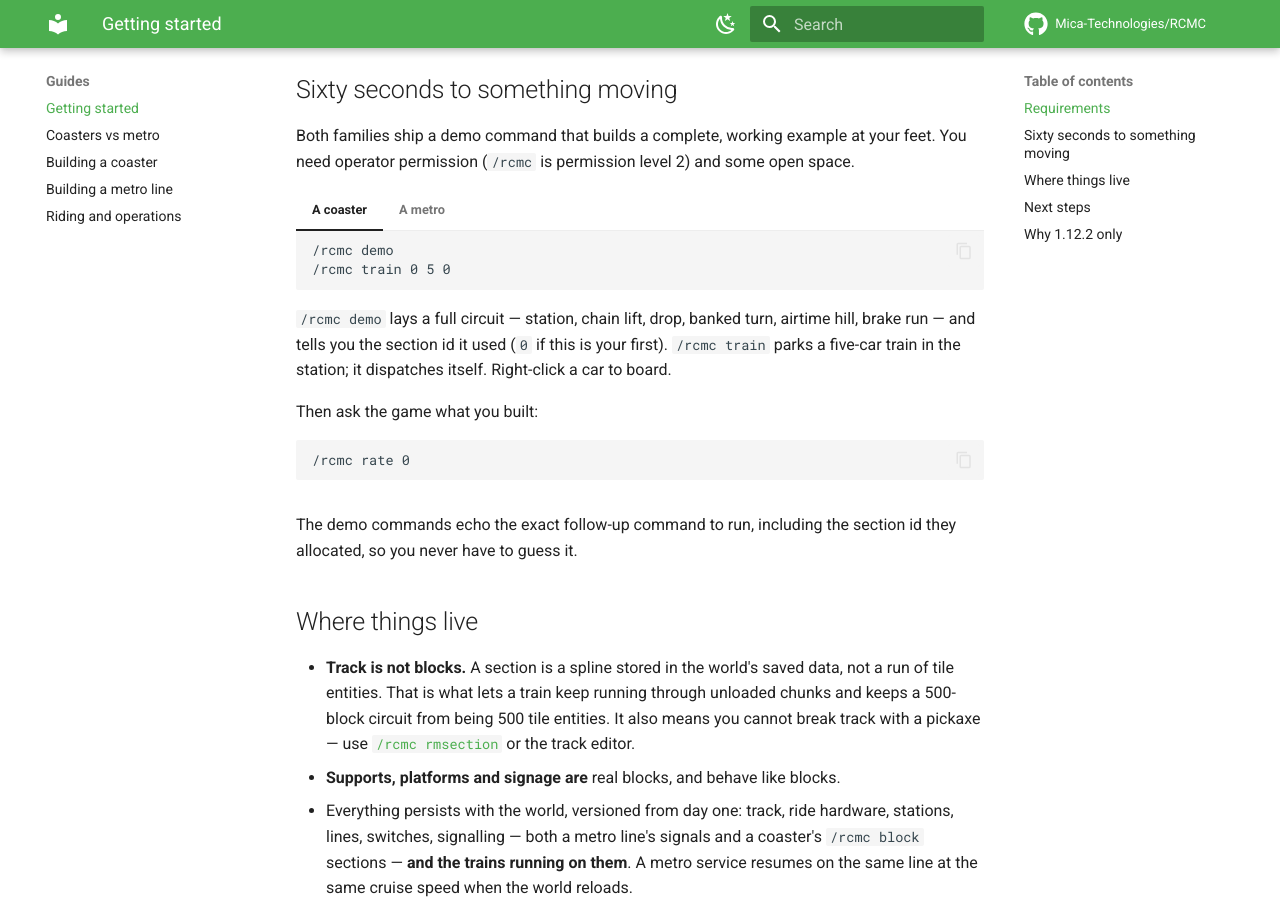
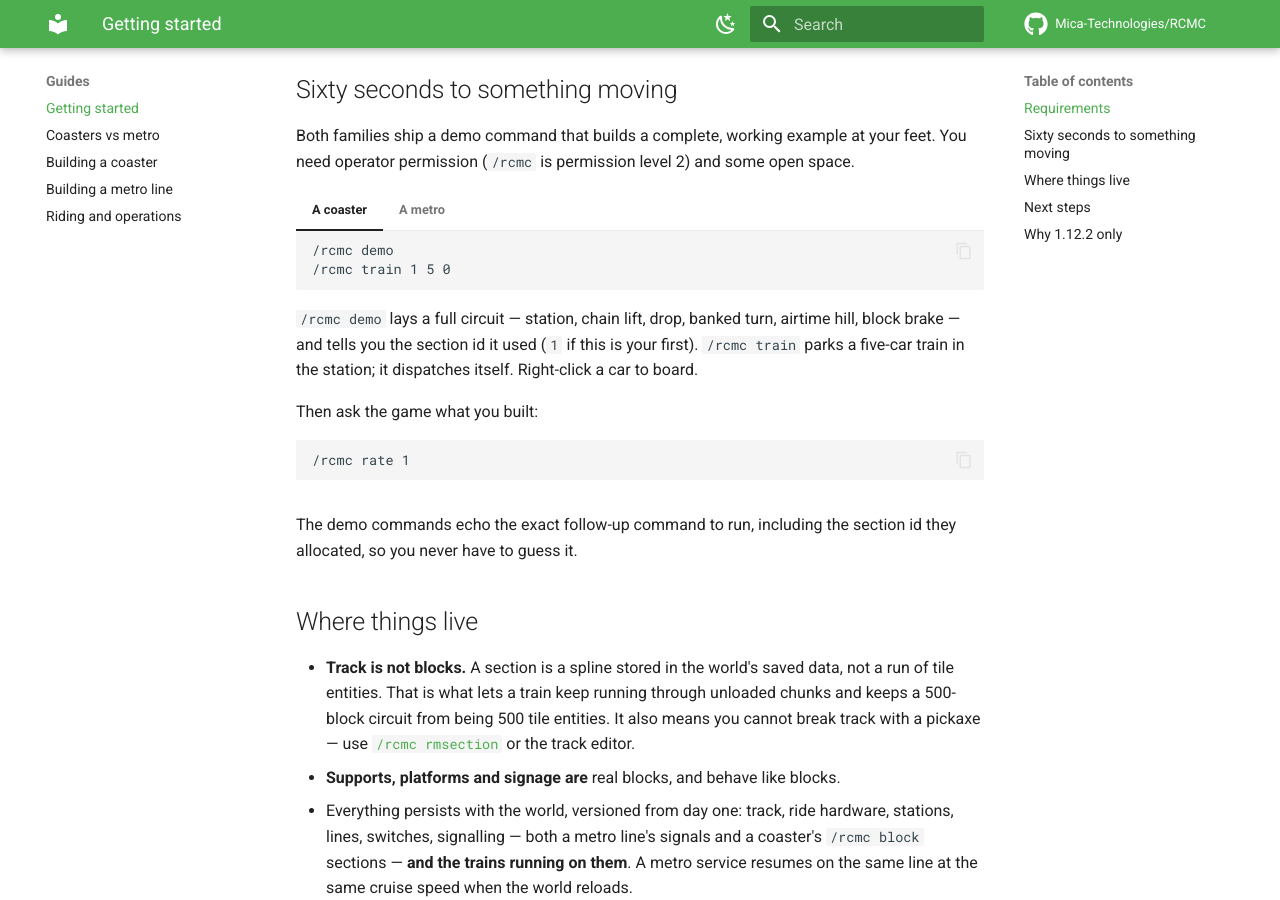
Before and after one commit to Mica-Technologies/RCMC, an MkDocs documentation site: the page built from docs/guide/getting-started.md, in a window 1280 px wide and 900 px high, scrolled down 835 px. Built offline with MkDocs 1.6.1 and Material for MkDocs 9.7.7, drawn with Linux system fonts in a browser that asks for light colours; comment, search, counter and statistics services are not loaded.

Commit message:
Correct the docs where they disagreed with the code
Section and train ids start at 1, not 0, so every recipe using 0 failed
on a new world. The two-trains recipe spawned both trains in the
station at once; it now lays auto blocks and adds the second train
from the operator panel. The usage line gains transfer and ride, tab
completion is described as it is, the demo ends in a block brake, V
also picks turnback, G on the track tool opens the picker, a transit
tool row stray outside its table is back in it, and a door-override
note that contradicted shape-based platform detection is gone.

Co-Authored-By: Claude Opus 5.5 (1M context) <noreply@anthropic.com>

````diff
--- a/docs/guide/getting-started.md
+++ b/docs/guide/getting-started.md
@@ -37,25 +37,25 @@ operator permission (`/rcmc` is permission level 2) and some open space.
 
     ```
     /rcmc demo
-    /rcmc train 0 5 0
+    /rcmc train 1 5 0
     ```
 
     `/rcmc demo` lays a full circuit — station, chain lift, drop, banked turn, airtime hill,
-    brake run — and tells you the section id it used (`0` if this is your first). `/rcmc train`
+    block brake — and tells you the section id it used (`1` if this is your first). `/rcmc train`
     parks a five-car train in the station; it dispatches itself. Right-click a car to board.
 
     Then ask the game what you built:
 
     ```
-    /rcmc rate 0
+    /rcmc rate 1
     ```
 
 === "A metro"
 
     ```
     /rcmc metrodemo
-    /rcmc train 0 3 0 metro
-    /rcmc line start Metro 0
+    /rcmc train 1 3 0 metro
+    /rcmc line start Metro 1
     ```
 
     `/rcmc metrodemo` lays a flat three-station alignment, styles it with overhead catenary and
````
Also changed, not shown: docs/guide/building-a-metro.md (+3 -4 lines), docs/reference/commands.md (+16 -13 lines), docs/reference/items-and-blocks.md (+3 -3 lines).
